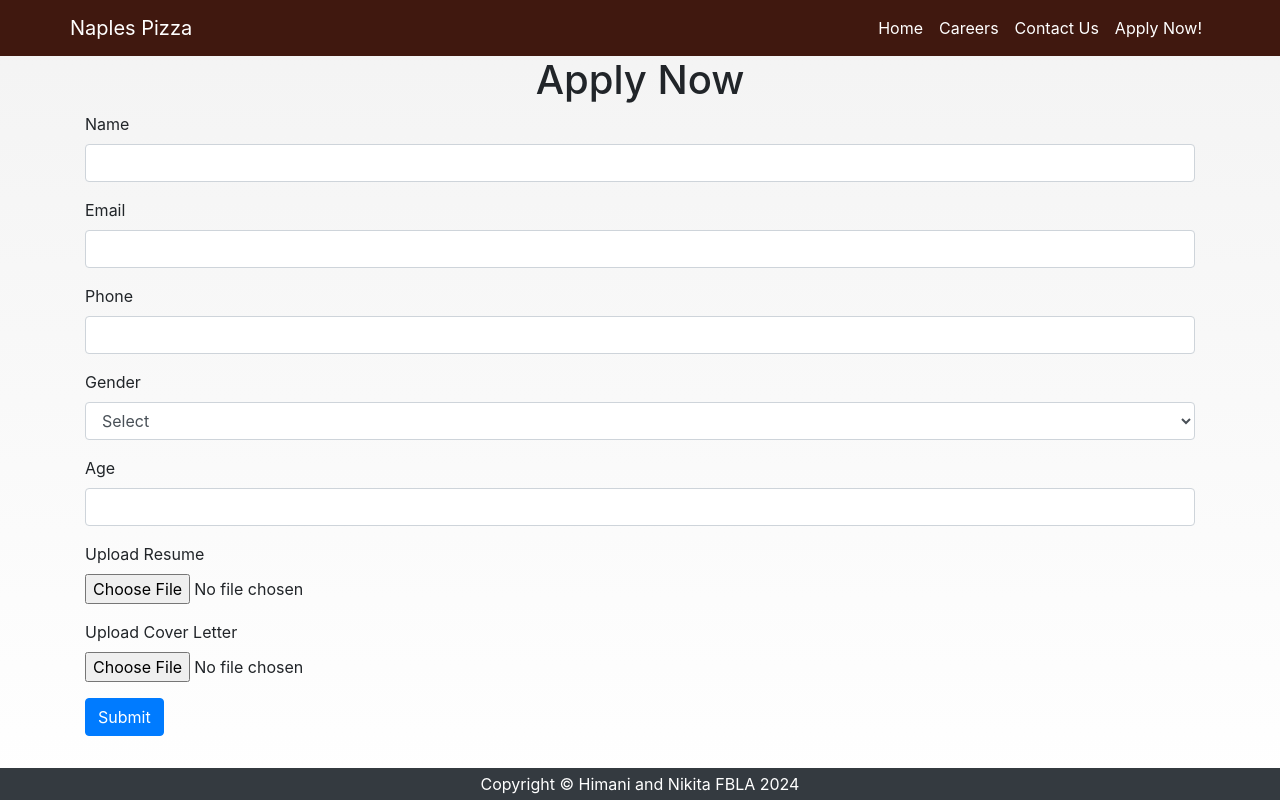
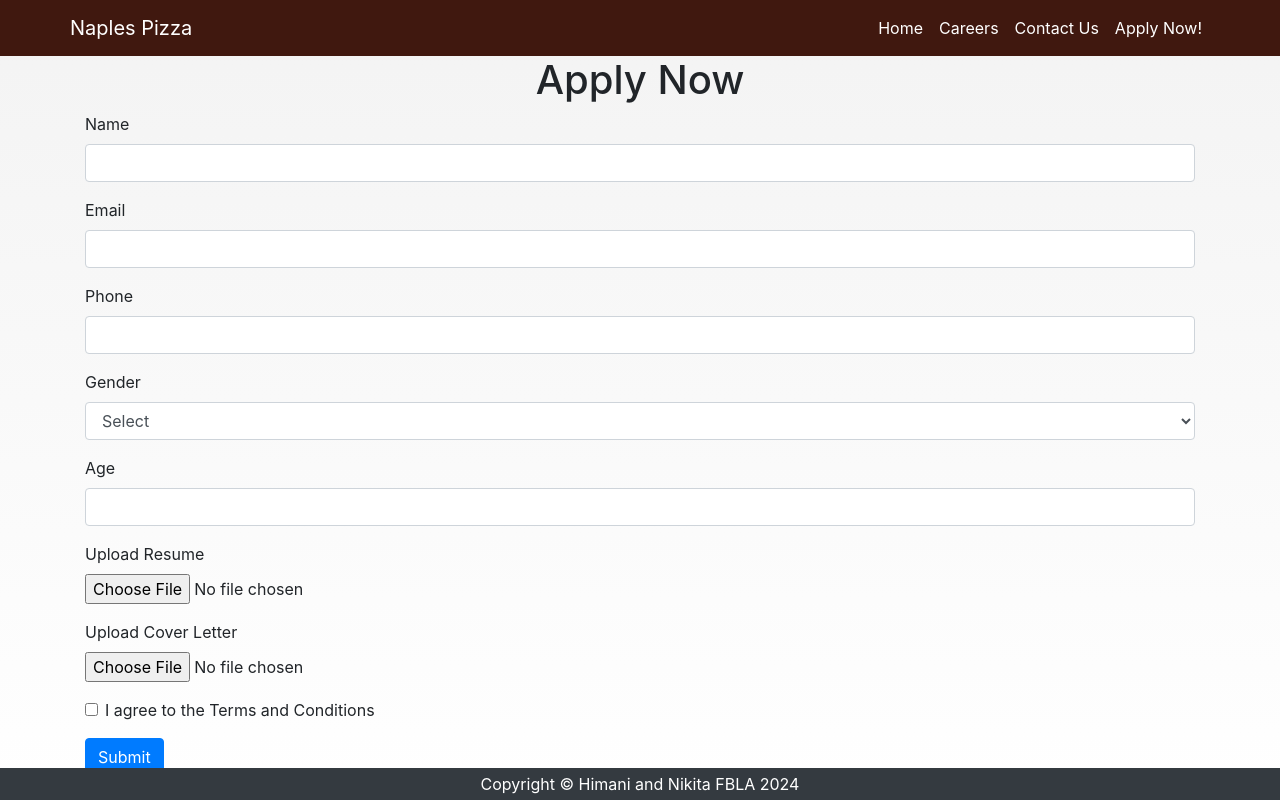
Before and after one commit to kumar-himani/FBLA2024Website-Coding-and-Development-, a React (Create React App) app in the folder react-multi-page-website/: page /contact in a window 1280 px wide. Built offline with nearby package versions, Linux system fonts and the light colour scheme.

Commit message:
Updated Contact Page

```diff
--- a/react-multi-page-website/src/components/Contact.jsx
+++ b/react-multi-page-website/src/components/Contact.jsx
@@ -127,13 +127,26 @@ const ApplyNow = () => {
               onChange={(e) => setCoverLetter(e.target.files[0])}
             />
           </div>
+
+          <div className="form-group form-check">
+            <input
+              type="checkbox"
+              className="form-check-input"
+              id="termsAndConditions"
+              checked={termsAndConditions}
+              onChange={(e) => setTermsAndConditions(e.target.checked)}
+            />
+            <label className="form-check-label" htmlFor="termsAndConditions">
+              I agree to the Terms and Conditions
+            </label>
+          </div>
+
           <button type="submit" className="btn btn-primary">
             Submit
           </button>
         </form>
       </div>
     </div>
-  )
-}
-
+  );
+  }
 export default ApplyNow;
```
